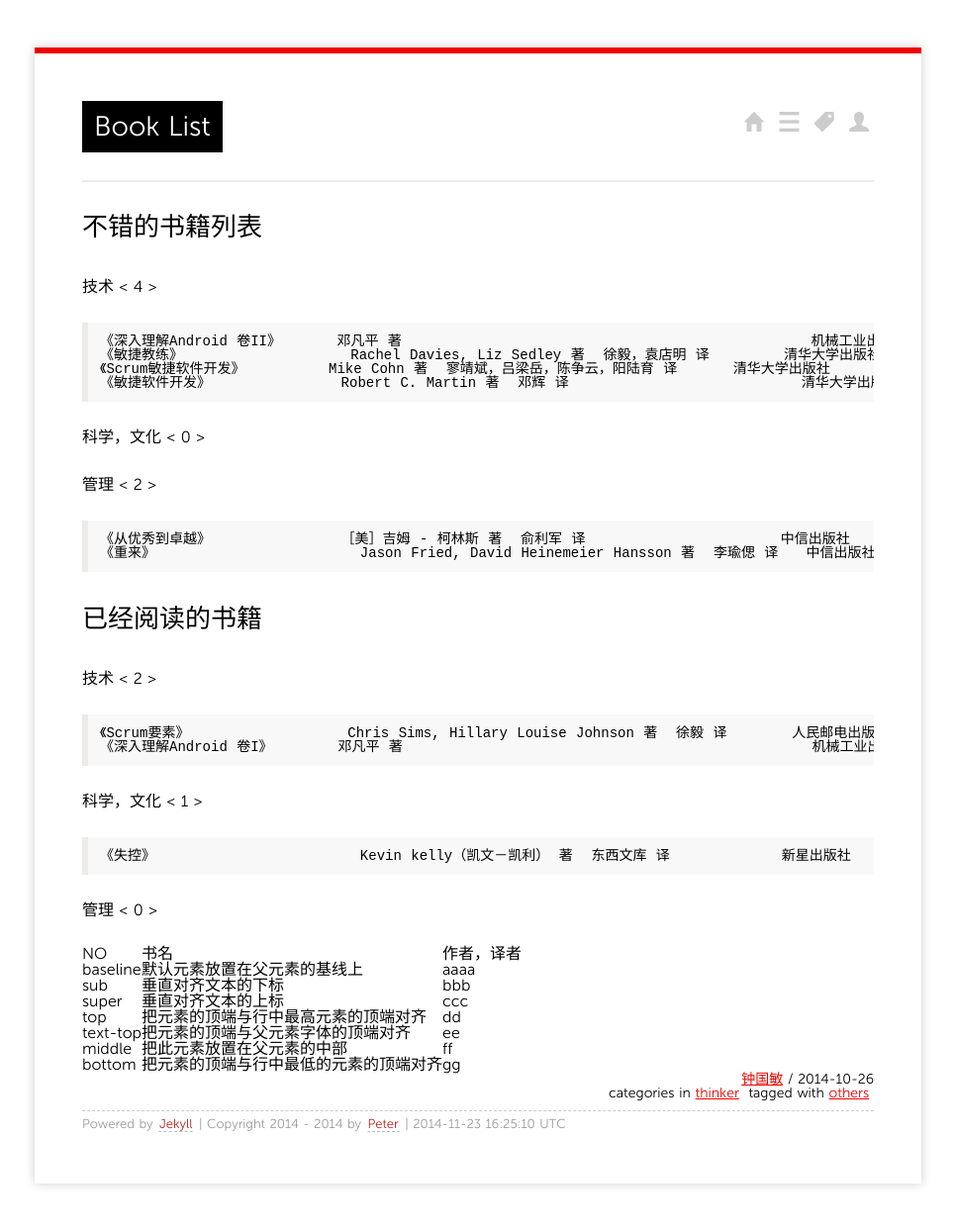
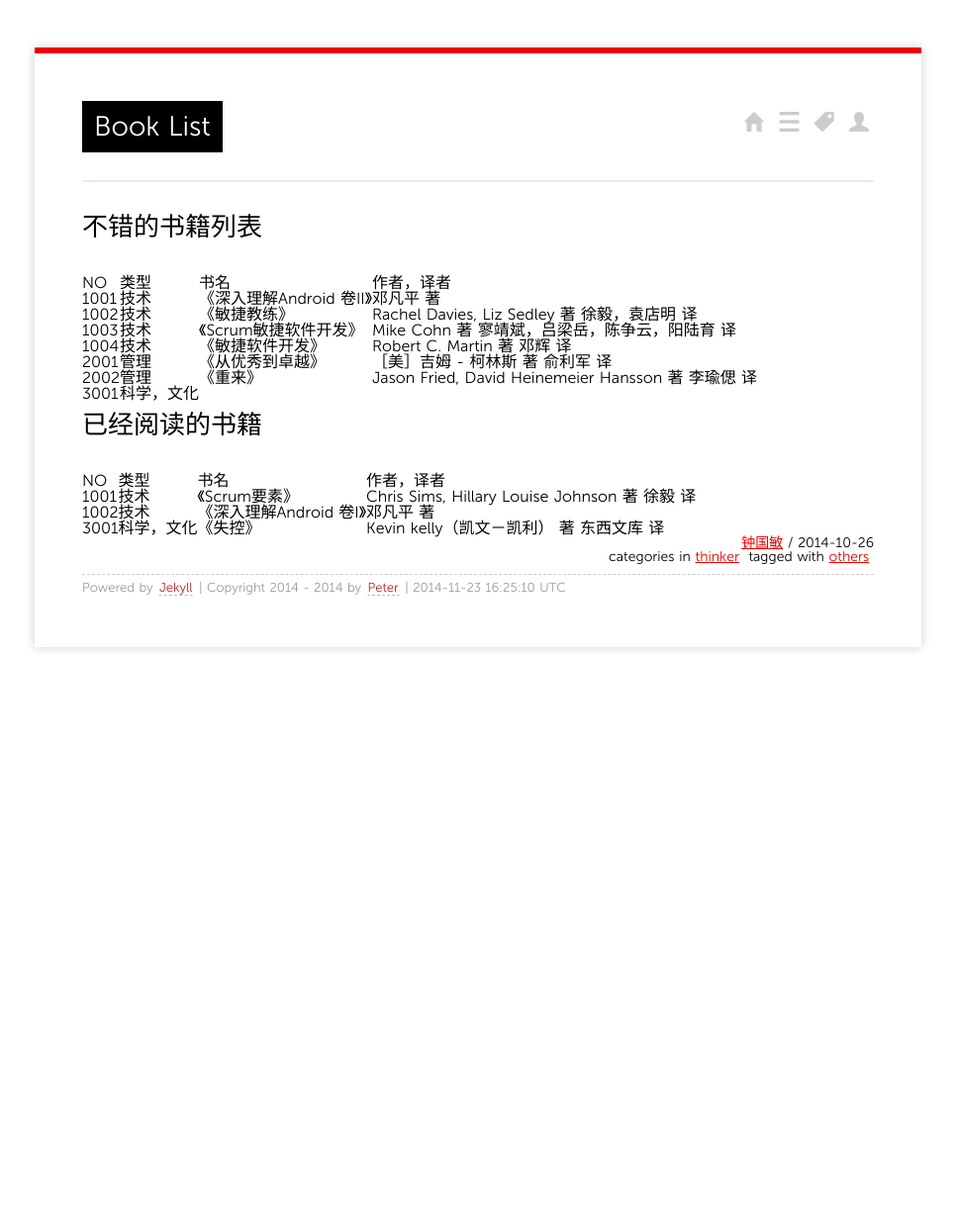
Before and after one commit to fengyr/blog, a Jekyll site: the page built from _posts/2014/2014-10-26-Books_List.md, in a window 1280 px wide. Shown: the whole page at 99% size, without its empty margins (157-1122 px from the left). Built offline with Jekyll 4.4.1, drawn with Linux system fonts in a browser that asks for light colours; Markdown is read by kramdown in place of the engine named in the settings; after the commit the page ends 900 px from its top, so only the background shows below that.

Commit message:
Update 2014-10-26-Books_List.md

```diff
--- a/_posts/2014/2014-10-26-Books_List.md
+++ b/_posts/2014/2014-10-26-Books_List.md
@@ -10,47 +10,24 @@
 
 ##不错的书籍列表
 
-
-技术 < 4 >
-
-	《深入理解Android 卷II》      邓凡平 著                                            机械工业出版社
-	《敏捷教练》                  Rachel Davies, Liz Sedley 著  徐毅，袁店明 译        清华大学出版社
-	《Scrum敏捷软件开发》         Mike Cohn 著  寥靖斌，吕梁岳，陈争云，阳陆育 译      清华大学出版社
-	《敏捷软件开发》              Robert C. Martin 著  邓辉 译                         清华大学出版社
-
-
-科学，文化 < 0 >
-
-
-管理 < 2 >
-
-	《从优秀到卓越》              ［美］吉姆 - 柯林斯 著  俞利军 译                     中信出版社
-	《重来》                      Jason Fried, David Heinemeier Hansson 著  李瑜偲 译   中信出版社
+NO   | 类型           | 书名                               | 作者，译者
+:----|:---------------|:-----------------------------------|:-------------------------------------------------------
+-----|----------------|------------------------------------|--------------------------------------------------------
+1001 | 技术           |《深入理解Android 卷II》            | 邓凡平 著
+1002 | 技术           |《敏捷教练》                        | Rachel Davies, Liz Sedley 著  徐毅，袁店明 译
+1003 | 技术           |《Scrum敏捷软件开发》               | Mike Cohn 著  寥靖斌，吕梁岳，陈争云，阳陆育 译
+1004 | 技术           |《敏捷软件开发》                    | Robert C. Martin 著  邓辉 译
+2001 | 管理           |《从优秀到卓越》                    | ［美］吉姆 - 柯林斯 著  俞利军 译
+2002 | 管理           |《重来》                            | Jason Fried, David Heinemeier Hansson 著  李瑜偲 译
+3001 | 科学，文化     |                                    |
 
 
 
 ##已经阅读的书籍
 
-技术 < 2 >
-
-	《Scrum要素》                 Chris Sims, Hillary Louise Johnson 著  徐毅 译       人民邮电出版社
-	《深入理解Android 卷I》       邓凡平 著                                            机械工业出版社
-
-
-科学，文化 < 1 >
-
-	《失控》                      Kevin kelly（凯文－凯利） 著  东西文库 译            新星出版社
-
-
-管理 < 0 >
-
-
-NO              | 书名                                       | 作者，译者
-:---------------|:-------------------------------------------|:-------------------
-baseline        | 默认元素放置在父元素的基线上               | aaaa
-sub             | 垂直对齐文本的下标                         | bbb
-super           | 垂直对齐文本的上标                         | ccc
-top             | 把元素的顶端与行中最高元素的顶端对齐       | dd
-text-top        | 把元素的顶端与父元素字体的顶端对齐         | ee
-middle          | 把此元素放置在父元素的中部                 | ff
-bottom          | 把元素的顶端与行中最低的元素的顶端对齐     | gg
+NO   | 类型           | 书名                               | 作者，译者
+:----|:---------------|:-----------------------------------|:-------------------------------------------------------
+-----|----------------|------------------------------------|--------------------------------------------------------
+1001 | 技术           |《Scrum要素》                       | Chris Sims, Hillary Louise Johnson 著  徐毅 译
+1002 | 技术           |《深入理解Android 卷I》             | 邓凡平 著
+3001 | 科学，文化     |《失控》                            | Kevin kelly（凯文－凯利） 著  东西文库 译
```
